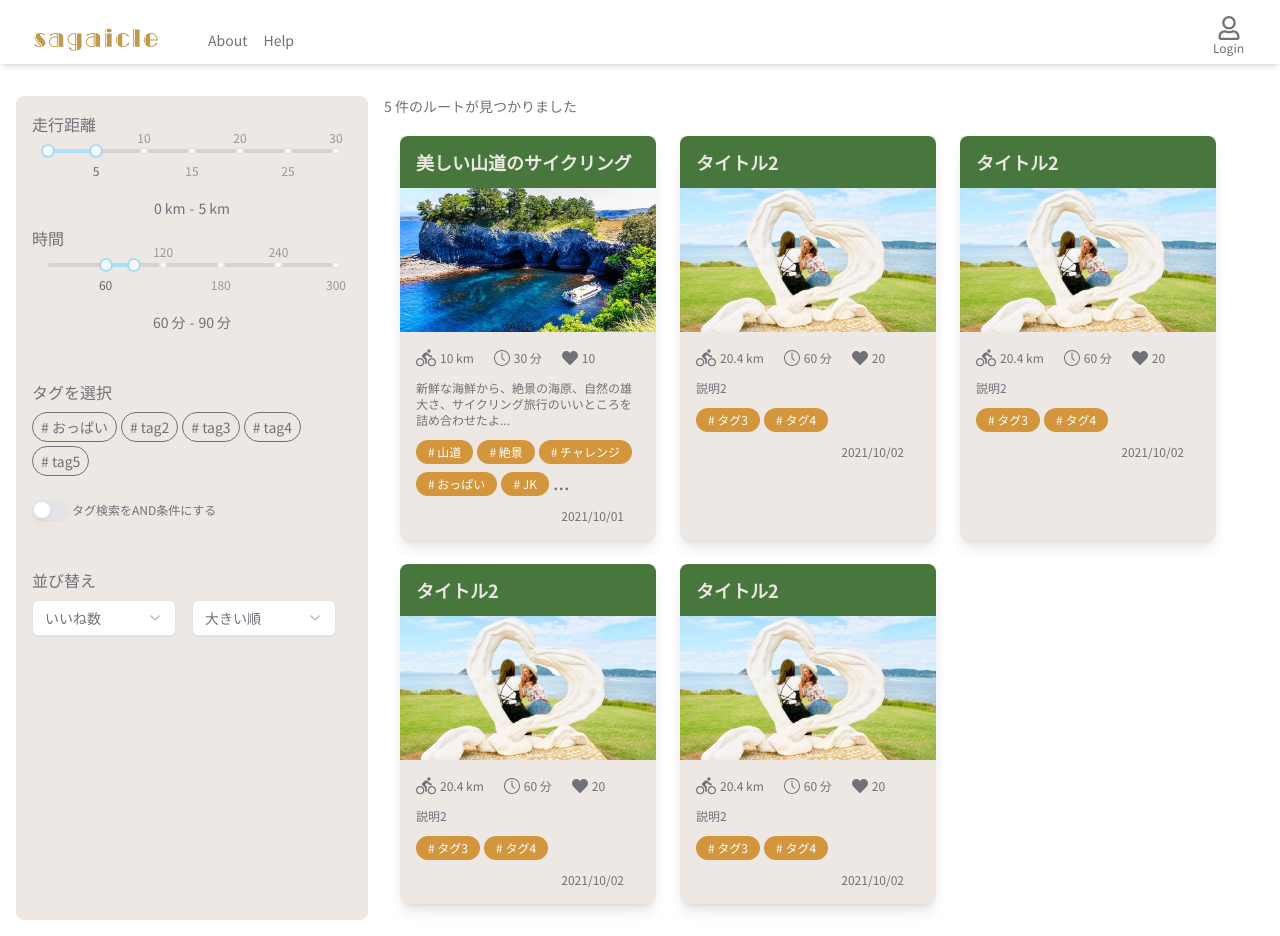
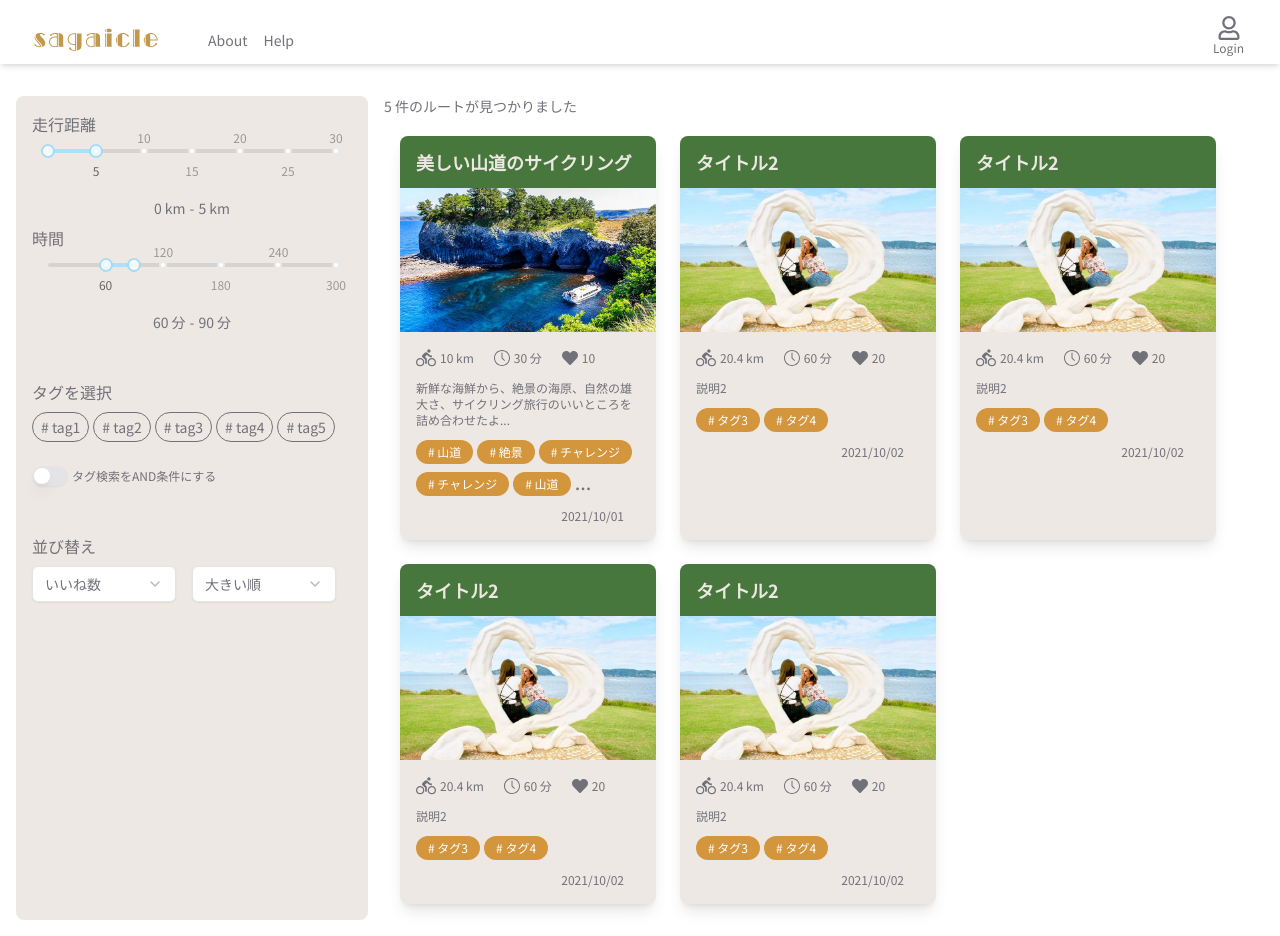
Before and after one commit to sushigon-dev/sagaicle-frontend, a Next.js app in the folder sagaicle/: page /search in a window 1280 px wide. Built offline with nearby package versions, Linux system fonts and the light colour scheme; no server answers.

Commit message:
fix: 🐛 NGワードを排除しました。

```diff
--- a/sagaicle/components/search/SearchContainer.tsx
+++ b/sagaicle/components/search/SearchContainer.tsx
@@ -70,7 +70,7 @@ function SearchContainer() {
     }
 
     const fetchTagNames = async () => {
-      setTagNames(() => ["おっぱい", "tag2", "tag3", "tag4", "tag5"]);
+      setTagNames(() => ["tag1", "tag2", "tag3", "tag4", "tag5"]);
       return;
       const response = await fetch(backendAPI("/api/tags"), {
         method: "GET",
@@ -101,8 +101,6 @@ function SearchContainer() {
           "山道",
           "絶景",
           "チャレンジ",
-          "おっぱい",
-          "JK",
           "チャレンジ",
           "山道",
           "絶景",
```
